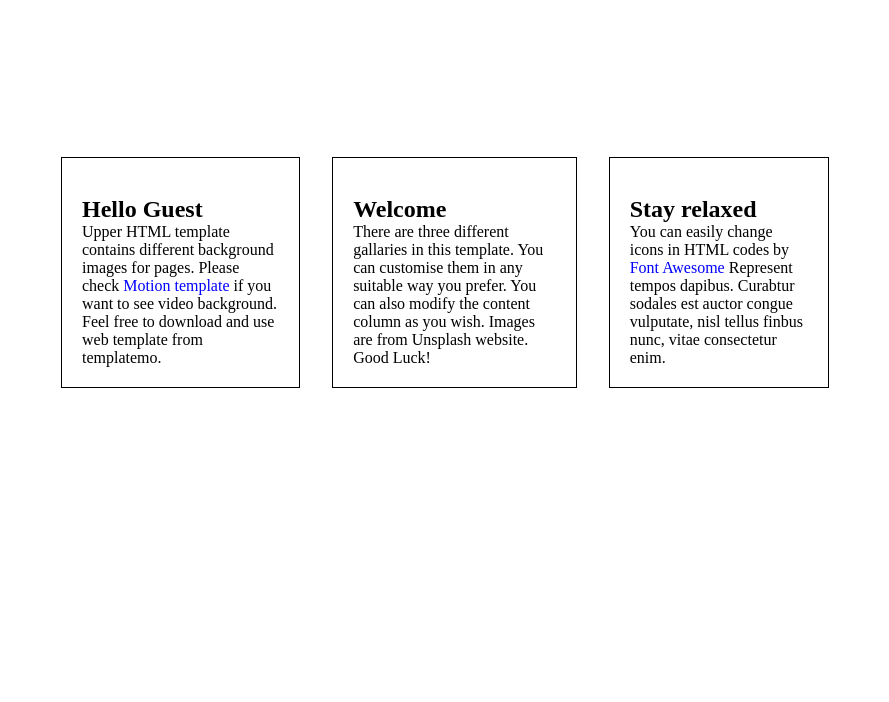
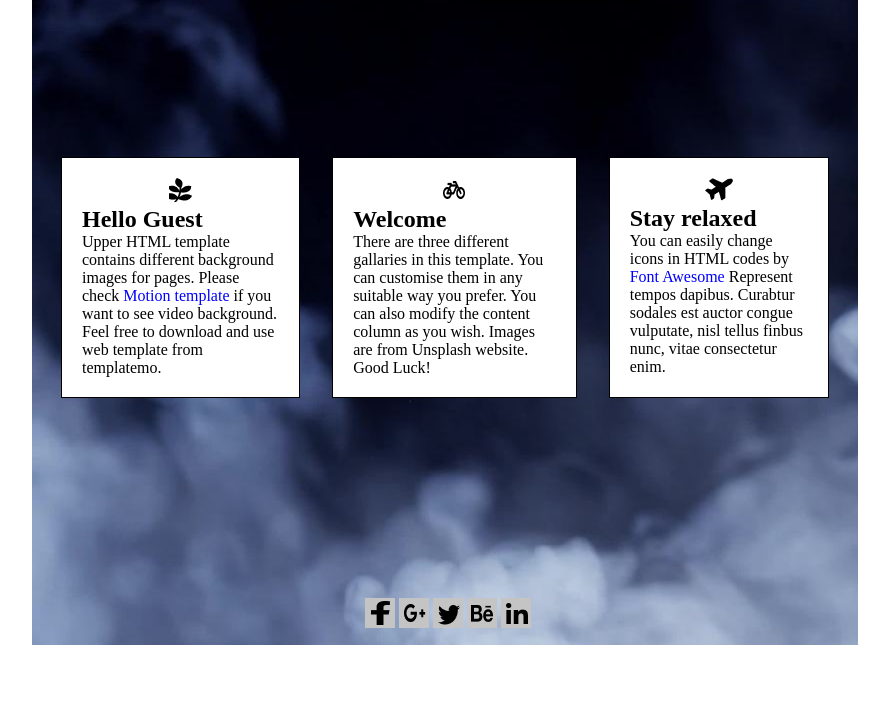
Before and after one commit to graceland54/projectUpper, a plain HTML site: page index.html in a window 1280 px wide. Shown: the part 98-800 px from the top of the page, without its empty margins (195-1084 px from the left). Drawn offline with Linux system fonts and the light colour scheme; files that its build step writes are made by us from their sources.

Commit message:
modifying readme css and html file

```diff
--- a/assets/stylesheets/style.css
+++ b/assets/stylesheets/style.css
@@ -5,7 +5,7 @@
 }
 
 .mainbody{
-    background-image: url(e.jpg);
+    background-image: url(../images/e.jpg);
     width: 800px;
     margin: auto;
     padding: 1%;
--- a/index.html
+++ b/index.html
@@ -4,14 +4,14 @@
     <meta charset="UTF-8">
     <meta name="viewport" content="width=device-width, initial-scale=1.0">
     <title>projectupper</title>
-    <link rel="stylesheet" href="style.css">
+    <link rel="stylesheet" href="./assets/stylesheets/style.css">
 </head>
 
 <body >
     <div class="mainbody">
         <header class="header">
             <div class="upper">
-                <img src="bold.png" alt="">
+                <img src="./assets/images/bold.png" alt="">
                 <h2 class="logo">UPPER</h2>
                 <nav class="navbar">
                     <ul class="ul">
@@ -28,19 +28,19 @@
 
       <main class="main">
             <div class="box">
-                <p class="image"><img src="box1.png" alt="" ></p>
+                <p class="image"><img src="./assets/images/box1.png" alt="" ></p>
                 <h2>Hello Guest</h2>
                 <p>Upper HTML template contains different background images for pages. Please check <span class="bold">Motion template</span>  if you want to see video background. Feel free to download and use web template from templatemo.</p>
             </div>
 
             <div class="box">
-                <p class="image"> <img src="box2.png" alt=""></p>
+                <p class="image"> <img src="./assets/images/box2.png" alt=""></p>
                 <h2>Welcome</h2>
                 <p>There are three different gallaries in this template. You can customise them in any suitable way you prefer. You can also modify the content column as you wish. Images are from Unsplash website. Good Luck!</p>
             </div>
 
             <div class="box">
-               <p class="image"><img src="box3.png" alt=""></p>
+               <p class="image"><img src="./assets/images/box3.png" alt=""></p>
                 <h2>Stay relaxed</h2>
                 <p>You can easily change icons in HTML codes by <span class="bold">Font Awesome</span> Represent tempos dapibus. Curabtur sodales est auctor congue vulputate, nisl tellus finbus nunc, vitae consectetur enim.</p>
             </div>
@@ -49,11 +49,11 @@
         <footer class="footer">
             <div class="icons">
                 <ul class="iconsul">
-                    <li class="footer"><a href=""><img src="f.png" alt=""></a> </li>
-                    <li class="footer"><a href=""><img src="g.png" alt=""></a></li>
-                    <li class="footer"><a href=""><img src="twi.png" alt=""></a></li>
-                    <li class="footer"><a href=""><img src="be.png" alt=""></a></li>
-                    <li class="footer"><a href=""><img src="in.png" alt=""></a></li>
+                    <li class="footer"><a href=""><img src="./assets/images/f.png" alt=""></a> </li>
+                    <li class="footer"><a href=""><img src="./assets/images/g.png" alt=""></a></li>
+                    <li class="footer"><a href=""><img src="./assets/images/twi.png" alt=""></a></li>
+                    <li class="footer"><a href=""><img src="./assets/images/be.png" alt=""></a></li>
+                    <li class="footer"><a href=""><img src="./assets/images/in.png" alt=""></a></li>
                 </ul>
             </div>
         </footer>
```
Also changed, not shown: 1 other file.
